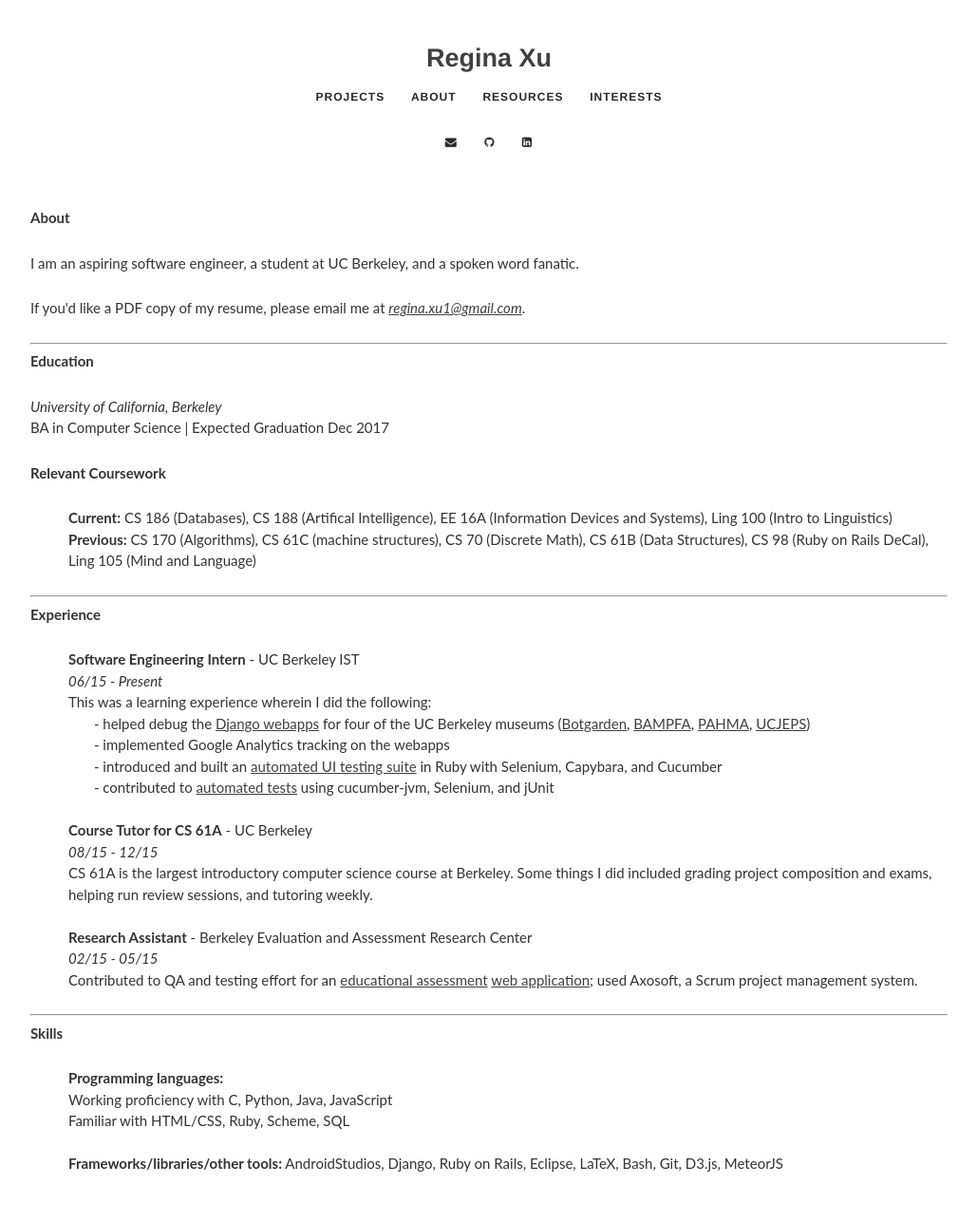
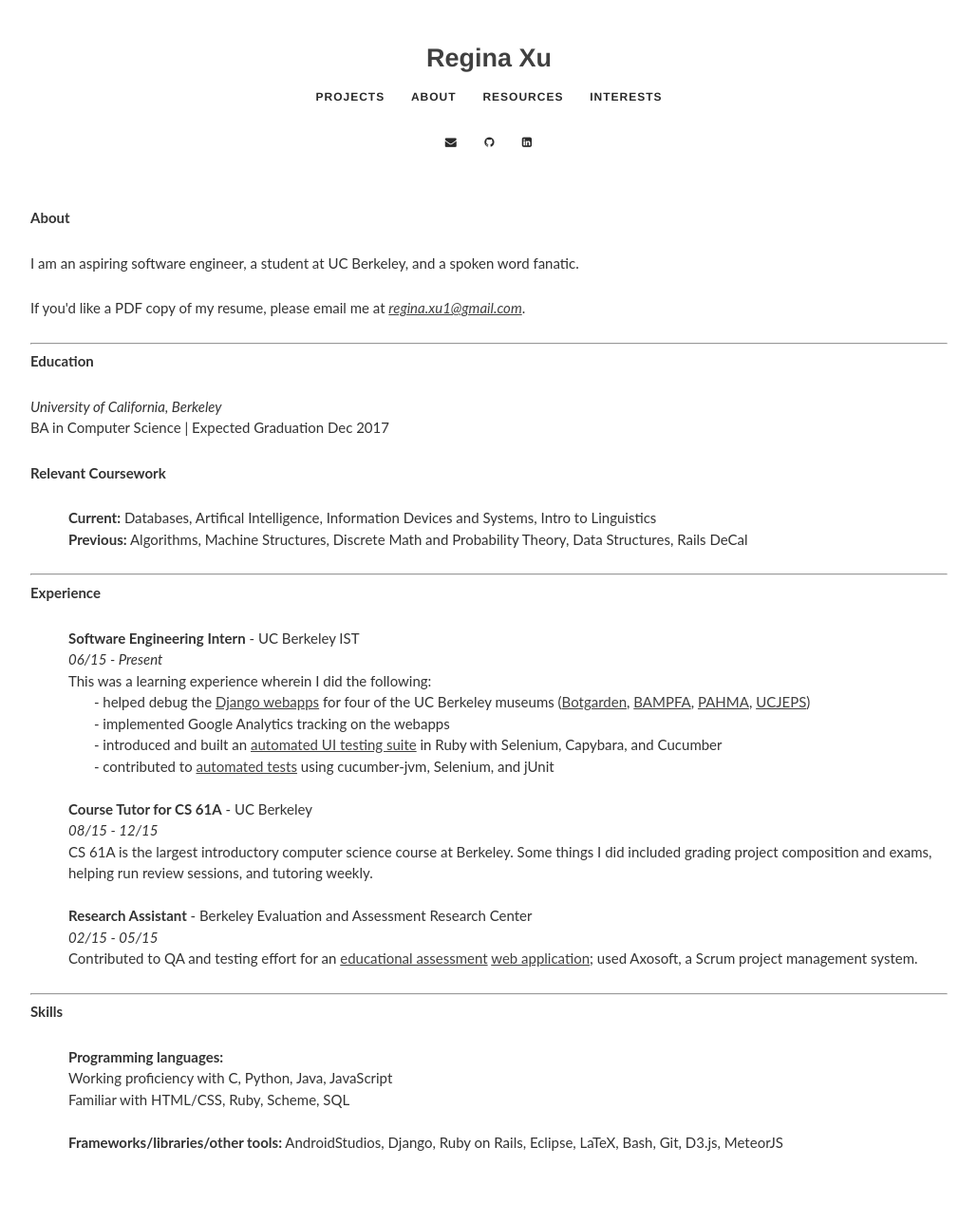
Before and after one commit to reginax/reginax.github.io, a Jekyll site: the page built from about/index.html, in a window 1280 px wide. Shown: the whole page at 95% size, without its empty margins (125-1154 px from the left). Built offline with Jekyll 4.4.1, drawn with Linux system fonts in a browser that asks for light colours; nearby versions of some CDN libraries; after the commit the page ends 1264 px from its top, so only the background shows below that.

Commit message:
Updating index

```diff
--- a/about/index.html
+++ b/about/index.html
@@ -14,7 +14,7 @@ layout: default
     <p><i>University of California, Berkeley</i><br>BA in Computer Science | Expected Graduation Dec 2017</p>
     <h4>Relevant Coursework</h4>
       <ul>
-        <p><b>Current:</b> CS 186 (Databases), CS 188 (Artifical Intelligence), EE 16A (Information Devices and Systems), Ling 100 (Intro to Linguistics)<br><b>Previous:</b> CS 170 (Algorithms), CS 61C (machine structures), CS 70 (Discrete Math), CS 61B (Data Structures), CS 98 (Ruby on Rails DeCal), Ling 105 (Mind and Language) </p>
+        <p><b>Current:</b> Databases, Artifical Intelligence, Information Devices and Systems, Intro to Linguistics<br><b>Previous:</b> Algorithms, Machine Structures, Discrete Math and Probability Theory, Data Structures, Rails DeCal </p>
       </ul>
     <hr></hr>
      <h4>Experience</h4>
```
